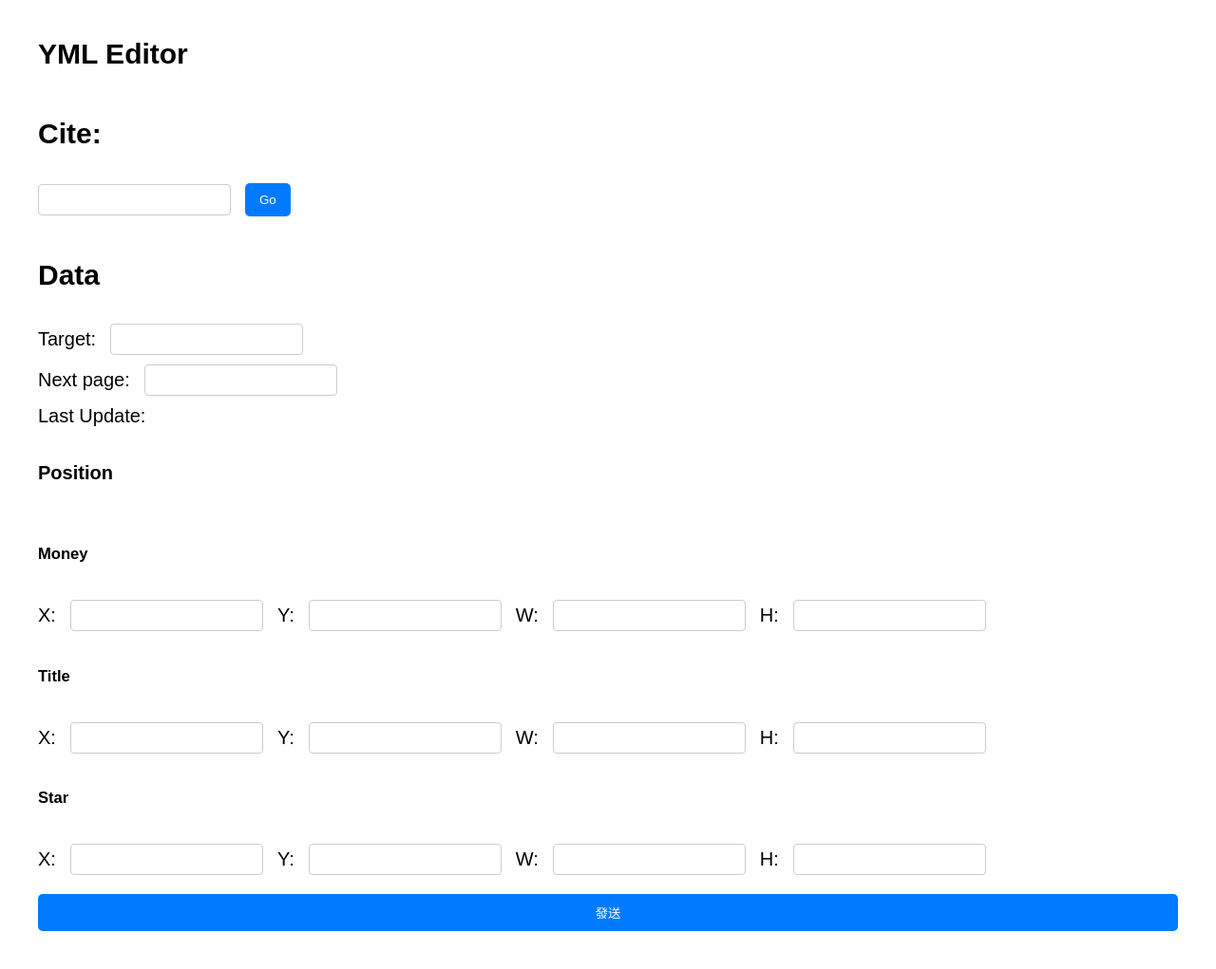
After one commit to roleecorn/ocr_crawler, a Flask app: page /src/yml.html in a window 1280 px wide. The commit adds this page. Shown: the whole page at 95% size. Run offline with Flask 3, Linux system fonts and the light colour scheme.

Commit message:
渲染物件改靜態

```diff
--- a/app.py
+++ b/app.py
@@ -1,4 +1,4 @@
-from flask import Flask, render_template, jsonify, url_for, request
+from flask import Flask, render_template, jsonify, request
 import flask
 import time
 import yaml
@@ -43,12 +43,8 @@ def start_cite():
     # 進行你需要的其他操作...
     craw = ocr_crawler(input_value)
     # 返回要重定向到的URL
-    return jsonify(redirect_url=url_for('index'))
+    return jsonify(redirect_url='/src/index.html')
 
-
-@app.route('/index')
-def index():
-    return render_template('index.html')
 
 
 @app.route('/run_test')
@@ -64,10 +60,6 @@ def run_all():
     thread.start()
     return jsonify(message="完整執行開始")
 
-
-@app.route('/yml', methods=['GET'])
-def yml():
-    return render_template('yml.html')
 
 
 @app.route('/get_yml', methods=['GET'])
--- /dev/null
+++ b/src/yml.html
@@ -0,0 +1,183 @@
+<!DOCTYPE html>
+<html lang="zh">
+    <head>
+        <meta charset="UTF-8">
+        <meta http-equiv="X-UA-Compatible" content="IE=edge">
+        <meta name="viewport" content="width=device-width, initial-scale=1.0">
+        <title>YML Editor</title>
+        <script src="https://code.jquery.com/jquery-3.6.0.min.js"></script>
+
+        <script>
+        function loadData(shop) {
+            console.log(shop);
+            $.get("/get_yml?shop="+shop, function(data) {
+                $('#lastupdate').text(data['lastupdate']);
+                $('#Next_page').val(data['nextpage']);
+                $('#target').val(data['target']);
+
+                $('#money_x').val(data['position']['money']['X']);
+                $('#money_y').val(data['position']['money']['Y']);
+                $('#money_w').val(data['position']['money']['w']);
+                $('#money_h').val(data['position']['money']['h']);
+
+                $('#title_x').val(data['position']['title']['X']);
+                $('#title_y').val(data['position']['title']['Y']);
+                $('#title_w').val(data['position']['title']['w']);
+                $('#title_h').val(data['position']['title']['h']);
+
+                $('#star_x').val(data['position']['star']['X']);
+                $('#star_y').val(data['position']['star']['Y']);
+                $('#star_w').val(data['position']['star']['w']);
+                $('#star_h').val(data['position']['star']['h']);
+            });
+        }
+
+        function submitData(shop) {
+            const data = {
+                lastupdate: $('#lastupdate').val(),
+                target: $('#target').val(),
+                nextpage: $('#Next_page').val(),
+                position: {
+                    money: {
+                        X: parseInt($('#money_x').val()),
+                        Y: parseInt($('#money_y').val()),
+                        w: parseInt($('#money_w').val()),
+                        h: parseInt($('#money_h').val())
+                    },
+                    title: {
+                        X: parseInt($('#title_x').val()),
+                        Y: parseInt($('#title_y').val()),
+                        w: parseInt($('#title_w').val()),
+                        h: parseInt($('#title_h').val())
+                    },
+                    star: {
+                        X: parseInt($('#star_x').val()),
+                        Y: parseInt($('#star_y').val()),
+                        w: parseInt($('#star_w').val()),
+                        h: parseInt($('#star_h').val())
+                    }
+                }
+            };
+
+            $.ajax({
+                url: '/save_yml/' + shop,
+                method: 'POST',
+                data: JSON.stringify(data),
+                contentType: 'application/json',
+                success: function(response) {
+                    alert(response.message);
+                },
+                error: function(jqXHR, textStatus, errorThrown) {
+                    alert('Error: ' + errorThrown);
+                }
+            });
+        }
+
+        // Initial load
+        // loadData();
+        </script>
+            <style>
+                body {
+                    font-family: 'Arial', sans-serif;
+                    margin: 40px;
+                    font-size: 20px;
+                }
+
+                .container {
+                    display: flex;
+                    flex-direction: column;
+                    gap: 20px;
+                }
+
+                .input-section, .position-section {
+                    display: flex;
+                    flex-direction: column;
+                    gap: 10px;
+                }
+
+                .position-group {
+                    display: flex;
+                    gap: 15px;
+                    align-items: center;
+                }
+
+                button {
+                    padding: 10px 15px;
+                    border: none;
+                    background-color: #007BFF;
+                    color: white;
+                    cursor: pointer;
+                    border-radius: 5px;
+                }
+
+                button:hover {
+                    background-color: #0056b3;
+                }
+
+                input[type="text"] {
+                    padding: 8px 12px;
+                    border: 1px solid #ccc;
+                    border-radius: 4px;
+                }
+
+            </style>
+    </head>
+    <body>
+
+        <h2>YML Editor</h2>
+        <div class="container">
+            <div class="input-section">
+                <h2>Cite:</h2>
+                <div class="position-group">
+                    <input type="text" id="shop" />
+                    <button onclick="loadData(document.getElementById('shop').value)">Go</button>
+                </div>
+            </div>
+
+            <div class="input-section">
+                <h2>Data</h2>
+                <div class="position-group">
+                    <label>Target:</label>
+                    <input type="text" id="target" />
+                </div>
+                <div class="position-group">
+                    <label>Next page:</label>
+                    <input type="text" id="Next_page" />
+                </div>
+                <div class="position-group">
+                    <label>Last Update:</label>
+                    <span type="text" id="lastupdate" ></span>
+                </div>
+
+                <h4>Position</h4>
+                <div class="position-section">
+                    <h5>Money</h5>
+                    <div class="position-group">
+                        X: <input type="text" id="money_x" />
+                        Y: <input type="text" id="money_y" />
+                        W: <input type="text" id="money_w" />
+                        H: <input type="text" id="money_h" />
+                    </div>
+
+                    <h5>Title</h5>
+                    <div class="position-group">
+                        X: <input type="text" id="title_x" />
+                        Y: <input type="text" id="title_y" />
+                        W: <input type="text" id="title_w" />
+                        H: <input type="text" id="title_h" />
+                    </div>
+
+                    <h5>Star</h5>
+                    <div class="position-group">
+                        X: <input type="text" id="star_x" />
+                        Y: <input type="text" id="star_y" />
+                        W: <input type="text" id="star_w" />
+                        H: <input type="text" id="star_h" />
+                    </div>
+                </div>
+            </div>
+            <button onclick="submitData(document.getElementById('shop').value)">發送</button>
+        </div>
+
+    </body>
+</html>
--- a/templates/home.html
+++ b/templates/home.html
@@ -64,7 +64,7 @@
                     .then(response => response.json())
                     .then(data => {
                         // 使用返回的URL進行頁面跳轉
-                        window.location.href = data.redirect_url;
+                        window.location.href =  '/src/index.html';
                     })
                     .catch(error => {
                         console.error('Error:', error);
@@ -82,7 +82,7 @@
         </div>
 
         <ul>
-            <li><a href="yml">
+            <li><a href="/src/yml.html">
                     <img src="/src/edit.png" alt="Description 1">
                     編輯網站資料</a>
             </li>
```
Also changed, not shown: src/index.html (added, +93 -0 lines).
